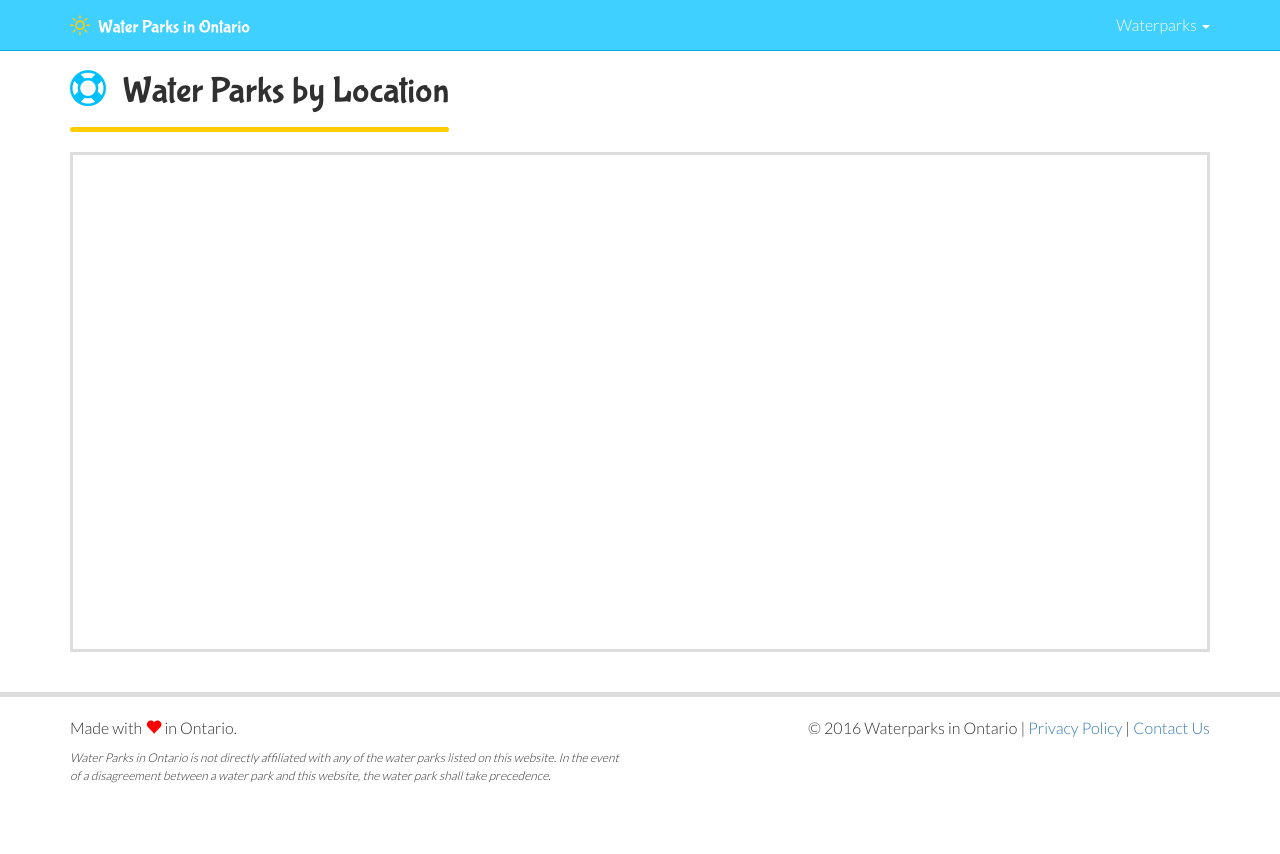
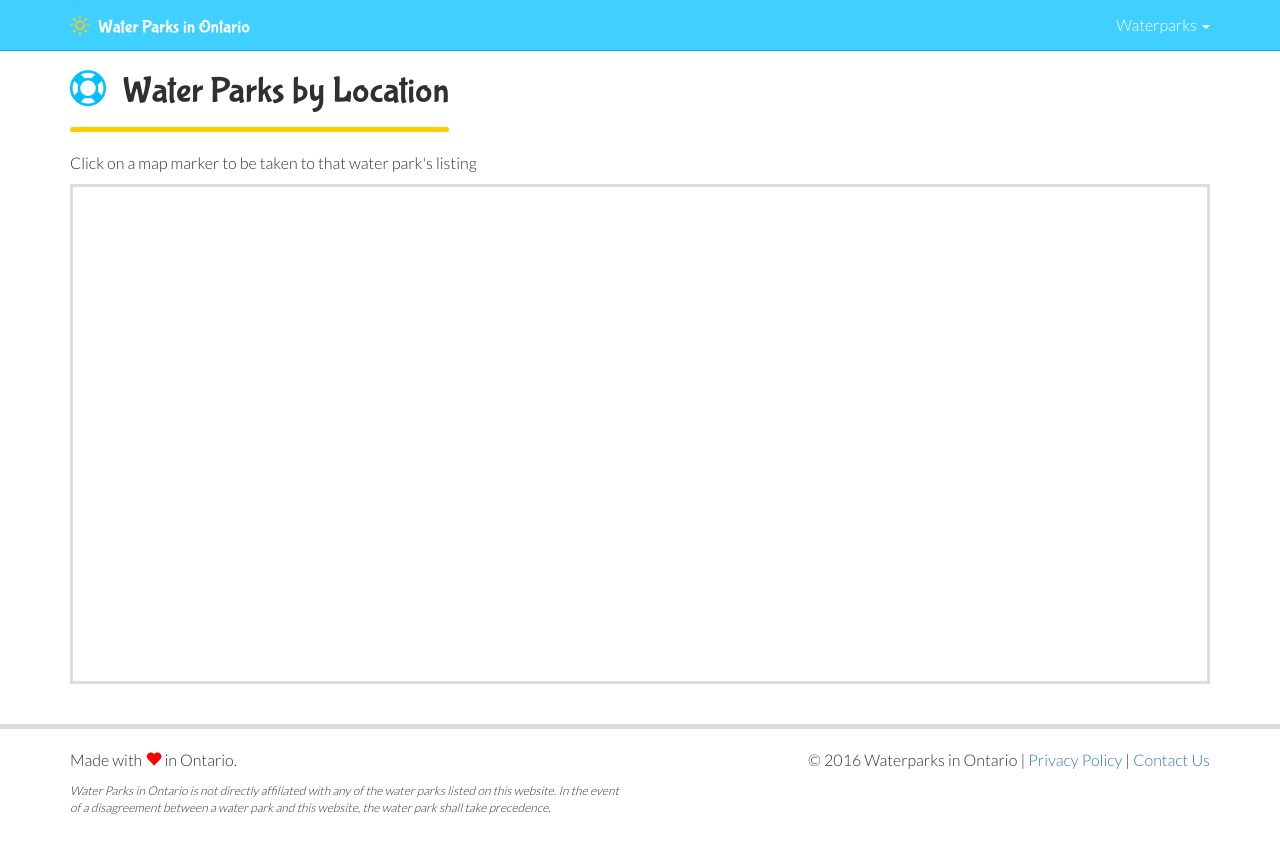
Before and after one commit to adampetrie/waterparks-ohio, a Jekyll site: the page built from _waterparks/index.md, in a window 1280 px wide. Shown: the top 854 px of the page. Built offline with Jekyll 4.4.1, drawn with Linux system fonts in a browser that asks for light colours; nearby versions of some CDN libraries; some of the changed lines change nothing that is shown.

Commit message:
Add links to map markers.

```diff
--- a/_layouts/waterparks.html
+++ b/_layouts/waterparks.html
@@ -11,6 +11,7 @@
             {{ page.title }}
             <div class="key-line"></div>
           </h1>
+          <p>Click on a map marker to be taken to that water park's listing</p>
           <div id="big-map" class="big-map map"></div>
         </div>
       </div>
@@ -21,7 +22,7 @@
     <script type="text/javascript">
         var waterparks = [
           {% for waterpark in site.waterparks %}
-            { address: "{{ waterpark.address }}" },
+            { address: "{{ waterpark.address }}", data: { url: "{{waterpark.url}}" }},
           {% endfor %}
         ];
     </script>
--- a/js/waterparks.js
+++ b/js/waterparks.js
@@ -4,27 +4,22 @@
 (function ($) {
     'use strict';
 
-    /* Google map
-    ----------------------------------------------*/
-    $('#big-map').each(function () {
-
-        var data_zoom = 17;
-
-        if ($(this).attr('data-zoom') !== undefined) {
-            data_zoom = parseInt($(this).attr('data-zoom'), 10);
-        }
-
-        $(this).gmap3({
+  $('#big-map').gmap3({
       marker: {
-                values: waterparks
+          values: waterparks,
+          events: {
+            click: function(marker, event, context) {
+              window.location.href= context.data.url;
             },
+          },
+      },
+      autofit:{},
       map: {
           options: {
               mapTypeId: google.maps.MapTypeId.ROADMAP,
-                    zoom: data_zoom,
-                    scrollwheel: true
+              zoom: 7,
+              scrollwheel: false
           }
       }
   });
-    });
 })(jQuery);
```
Lines whose indentation alone changed are shown as unchanged.
